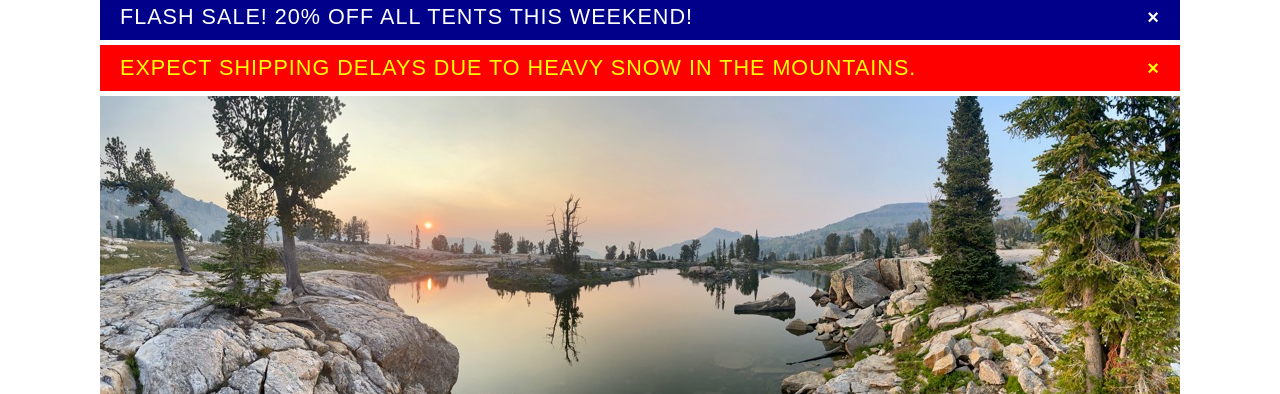
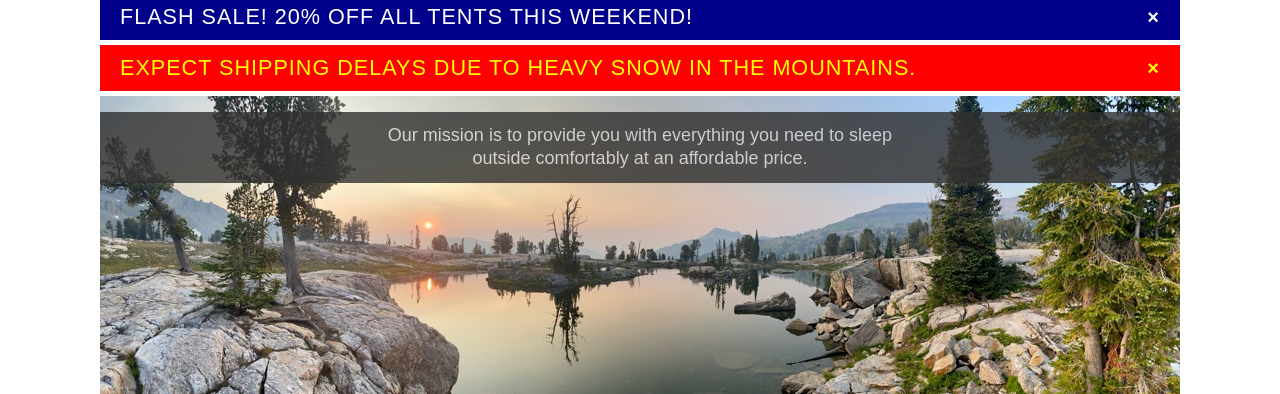
Before and after one commit to dylancleghorn/wdd330-sleepoutside, a website built with Vite: page src/index.html in a window 1280 px wide. Shown: the part 84-478 px from the top of the page. Built offline with nearby package versions, Linux system fonts and the light colour scheme.

Commit message:
hero fix

```diff
--- a/src/css/style.css
+++ b/src/css/style.css
@@ -318,6 +318,7 @@ button:hover {
     transform: translateY(-50px);
     opacity: 0;
   }
+
   to {
     transform: translateY(0);
     opacity: 1;
@@ -332,7 +333,21 @@ button:hover {
   }
 
   .mission {
-    font-size: 1.2em;
+    position: absolute;
+    top: 1rem;
+    left: 0;
+    right: 0;
+    line-height: 1.3;
+    width: 100%;
+    background-color: var(--dark-grey);
+    color: var(--light-grey);
+    opacity: 0.8;
+  }
+
+  .mission p {
+    margin: 0 auto;
+    width: 50%;
+    text-align: center;
   }
 
   .cart-card {
@@ -391,3 +406,23 @@ footer {
 .hidden {
   display: none;
 }
+
+/* FIX: restore hero overlay positioning after merge */
+.hero {
+  position: relative;
+}
+
+.hero img {
+  width: 100%;
+  display: block;
+}
+
+.hero-text {
+  position: absolute;
+  top: 50%;
+  left: 50%;
+  transform: translate(-50%, -50%);
+  text-align: center;
+  color: white;
+  z-index: 2;
+}
```
Also changed, not shown: 1 other file.
